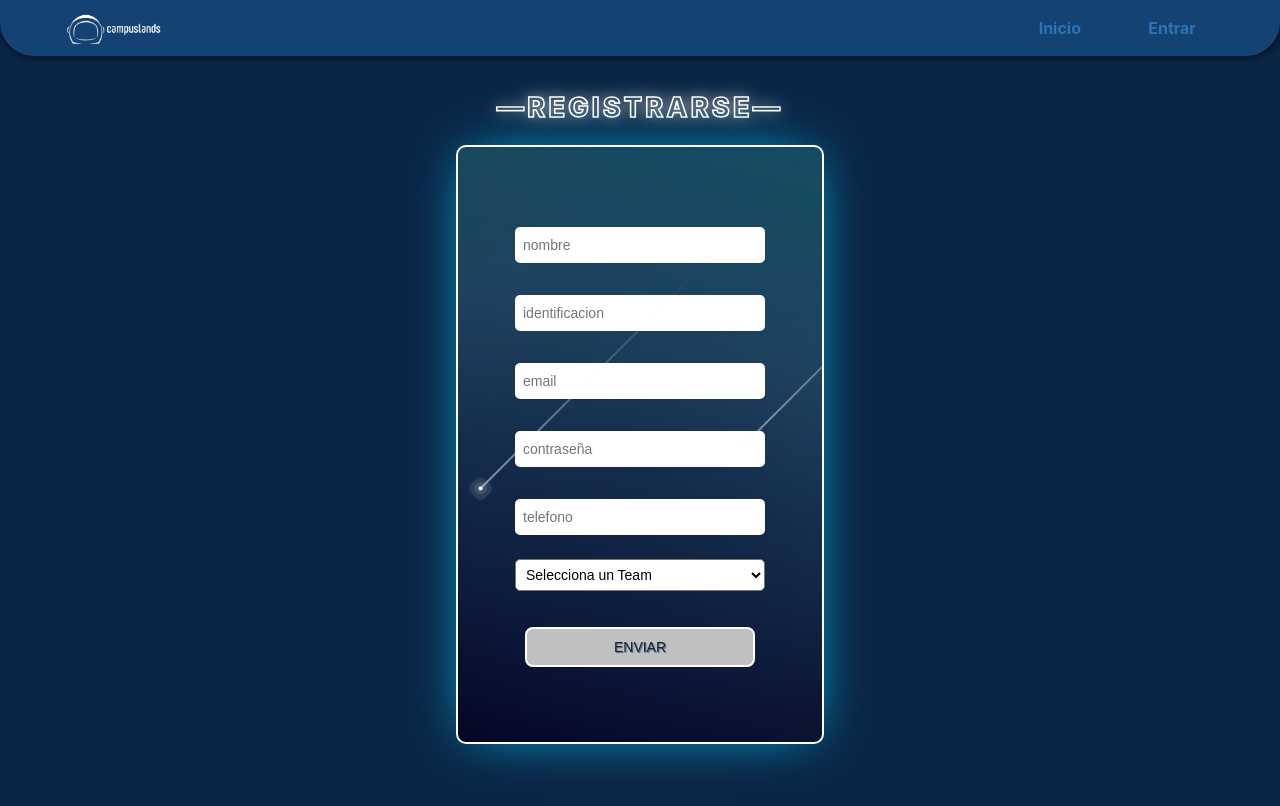
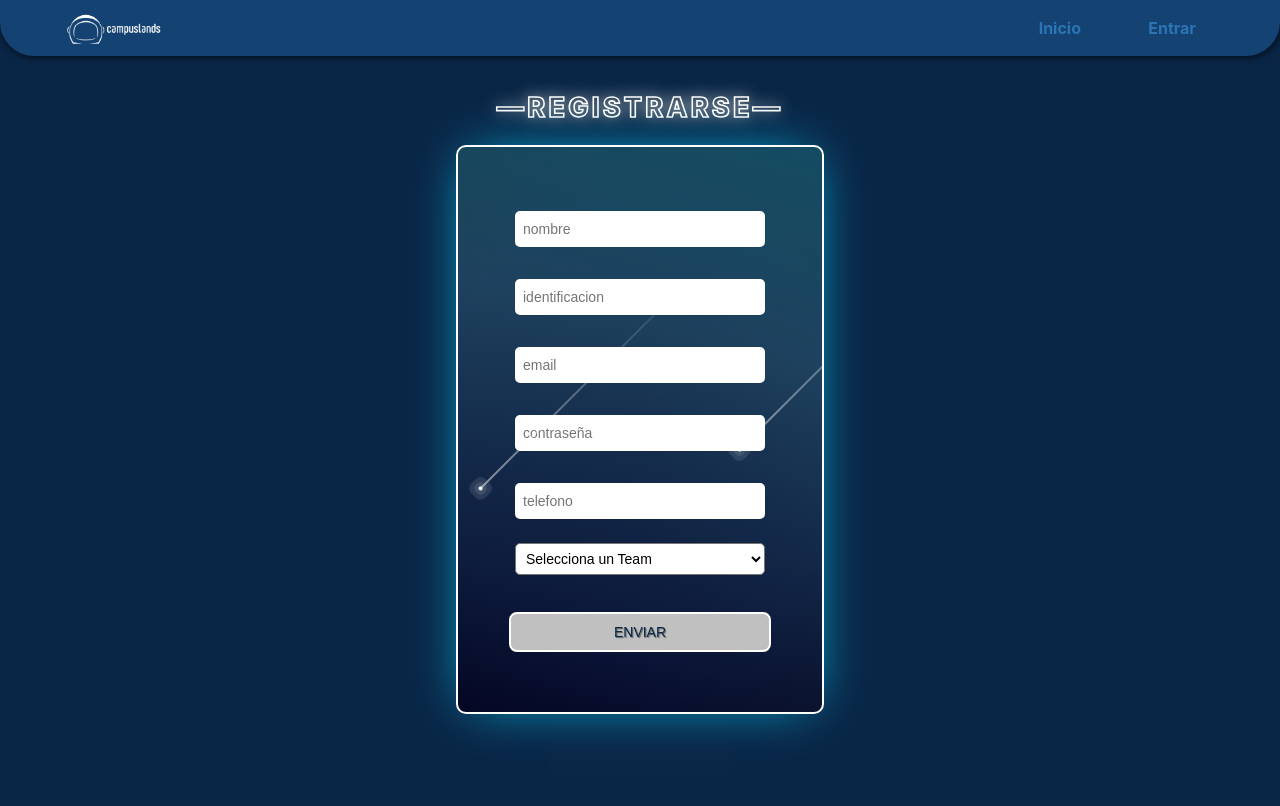
Before and after one commit to davidRamirez1005/library_campus, a React (Vite) app: page /Registrer in a window 1280 px wide. Shown: the top 806 px of the page. Built offline with nearby package versions, Linux system fonts and the light colour scheme; no server answers.

Commit message:
style: :lipstick: style the form
padding long

```diff
--- a/src/modules/auth/assets/css/registrer.module.css
+++ b/src/modules/auth/assets/css/registrer.module.css
@@ -2,7 +2,7 @@
     position: relative;
     margin-top: -0.5rem;
     text-align: center;
-    padding: 4.2rem;
+    padding: 3.2rem;
     width: 23rem;
     background: linear-gradient(14deg, rgba(2,0,36, 0.8) 0%, rgb(38 81 108 / 68%) 66%, rgb(20, 76, 99) 100%), radial-gradient(circle, rgba(2,0,36, 0.5) 0%, rgba(32, 15, 53, 0.2) 65%, rgba(14, 29, 28, 0.9) 100%);
     border: 2px solid #fff;
```
